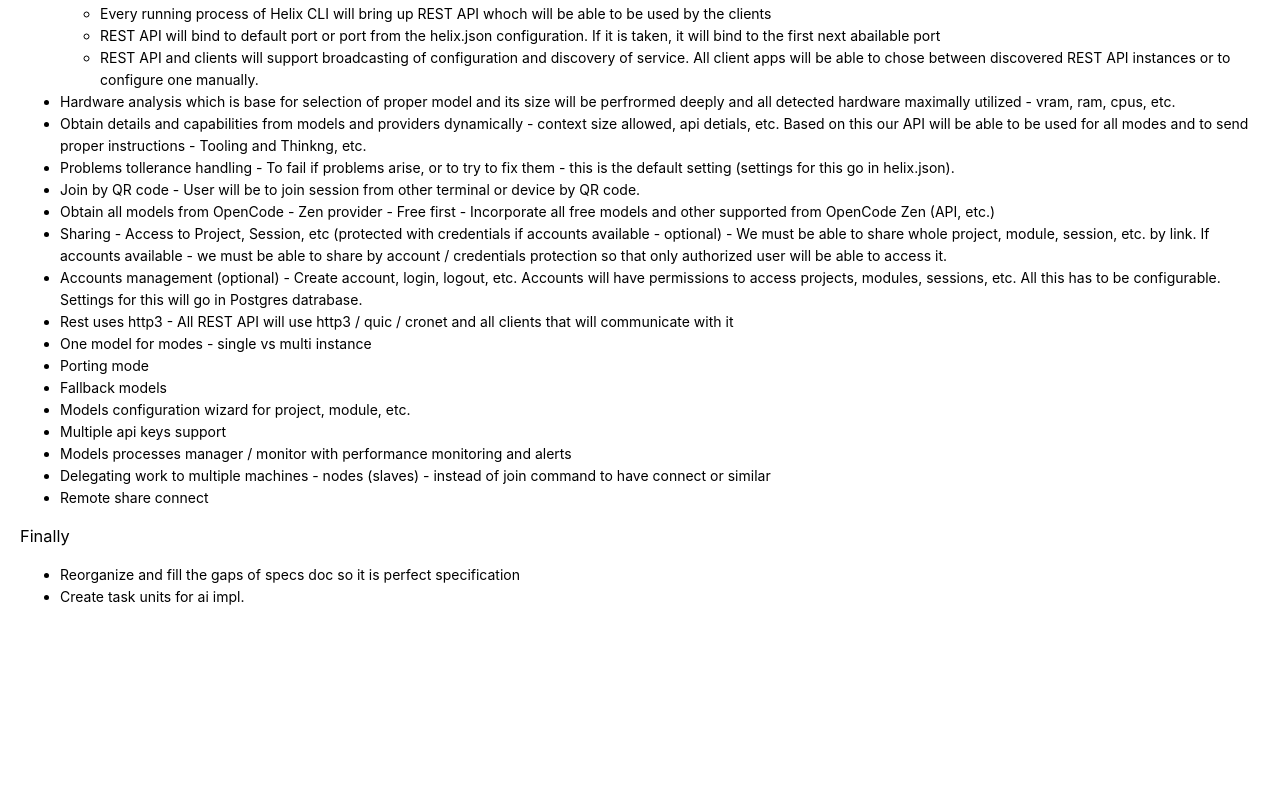
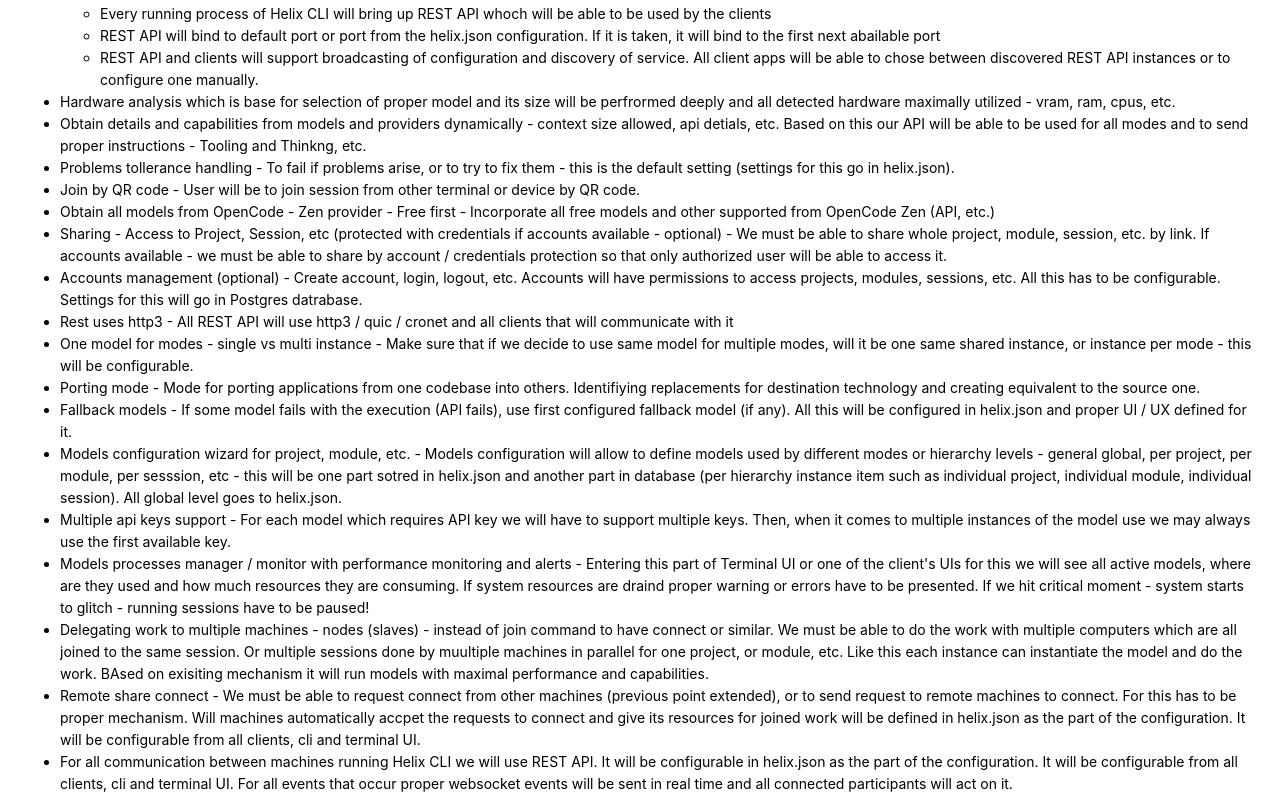
Before and after one commit to HelixDevelopment/Helix-CLI, a plain HTML site: page Specification/CLI_Specs_tmp.html in a window 1280 px wide. Shown: the part 4376-5185 px from the top of the page. Before the commit the page ends 4998 px from the top, so only its background shows below. Drawn offline with Linux system fonts and the light colour scheme; a script that the page names is missing; files whose address does not match are found by name.

Commit message:
Specification scoping.

```diff
--- a/Specification/CLI_Specs_tmp.html
+++ b/Specification/CLI_Specs_tmp.html
@@ -521,19 +521,16 @@
 <li>Sharing - Access to Project, Session, etc (protected with credentials if accounts available - optional) - We must be able to share whole project, module, session, etc. by link. If accounts available - we must be able to share by account / credentials protection so that only authorized user will be able to access it.</li>
 <li>Accounts management (optional) - Create account, login, logout, etc. Accounts will have permissions to access projects, modules, sessions, etc. All this has to be configurable. Settings for this will go in Postgres datrabase.</li>
 <li>Rest uses http3 - All REST API will use http3 / quic / cronet and all clients that will communicate with it</li>
-<li>One model for modes - single vs multi instance</li>
-<li>Porting mode</li>
-<li>Fallback models</li>
-<li>Models configuration wizard for project, module, etc.</li>
-<li>Multiple api keys support</li>
-<li>Models processes manager / monitor with performance monitoring and alerts</li>
-<li>Delegating work to multiple machines - nodes (slaves) - instead of join command to have connect or similar</li>
-<li>Remote share connect</li>
-</ul>
-<h3 id="finally">Finally</h3>
-<ul>
-<li>Reorganize and fill the gaps of specs doc so it is perfect specification</li>
-<li>Create task units for ai impl.</li>
+<li>One model for modes - single vs multi instance - Make sure that if we decide to use same model for multiple modes, will it be one same shared instance, or instance per mode - this will be configurable.</li>
+<li>Porting mode - Mode for porting applications from one codebase into others. Identifiying replacements for destination technology and creating equivalent to the source one.</li>
+<li>Fallback models - If some model fails with the execution (API fails), use first configured fallback model (if any). All this will be configured in helix.json and proper UI / UX defined for it.</li>
+<li>Models configuration wizard for project, module, etc. - Models configuration will allow to define models used by different modes or hierarchy levels - general global, per project, per module, per sesssion, etc - this will be one part sotred in helix.json and another part in database (per hierarchy instance item such as individual project, individual module, individual session). All global level goes to helix.json.</li>
+<li>Multiple api keys support - For each model which requires API key we will have to support multiple keys. Then, when it comes to multiple instances of the model use we may always use the first available key.</li>
+<li>Models processes manager / monitor with performance monitoring and alerts - Entering this part of Terminal UI or one of the client's UIs for this we will see all active models, where are they used and how much resources they are consuming.
+If system resources are draind proper warning or errors have to be presented. If we hit critical moment - system starts to glitch - running sessions have to be paused!</li>
+<li>Delegating work to multiple machines - nodes (slaves) - instead of join command to have connect or similar. We must be able to do the work with multiple computers which are all joined to the same session. Or multiple sessions done by muultiple machines in parallel for one project, or module, etc. Like this each instance can instantiate the model and do the work. BAsed on exisiting mechanism it will run models with maximal performance and capabilities.</li>
+<li>Remote share connect - We must be able to request connect from other machines (previous point extended), or to send request to remote machines to connect. For this has to be proper mechanism. Will machines automatically accpet the requests to connect and give its resources for joined work will be defined in helix.json as the part of the configuration. It will be configurable from all clients, cli and terminal UI.</li>
+<li>For all communication between machines running Helix CLI we will use REST API. It will be configurable in helix.json as the part of the configuration. It will be configurable from all clients, cli and terminal UI. For all events that occur proper websocket events will be sent in real time and all connected participants will act on it.</li>
 </ul>
 
 </body>
```
Also changed, not shown: Specification/CLI_Specs.md (+10 -13 lines), 1 other file.
